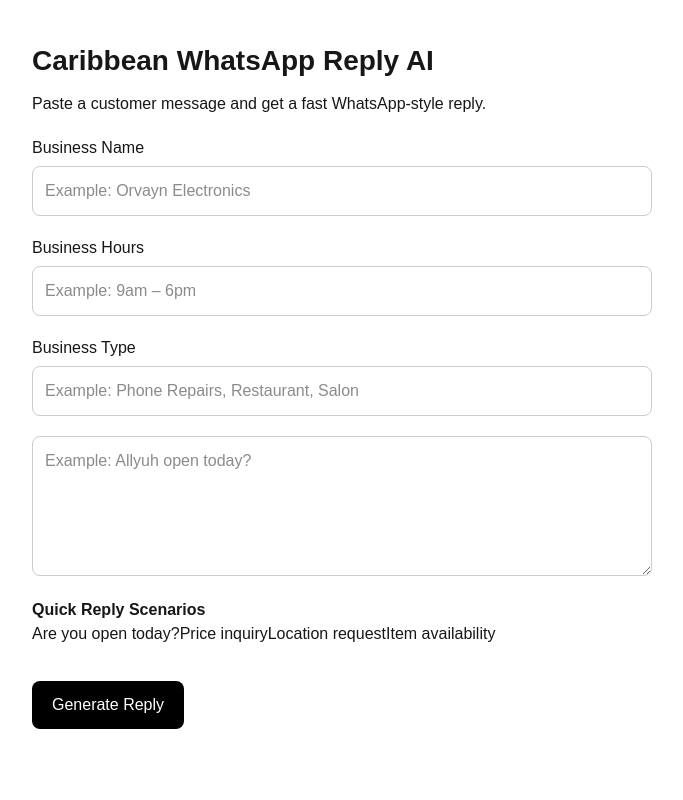
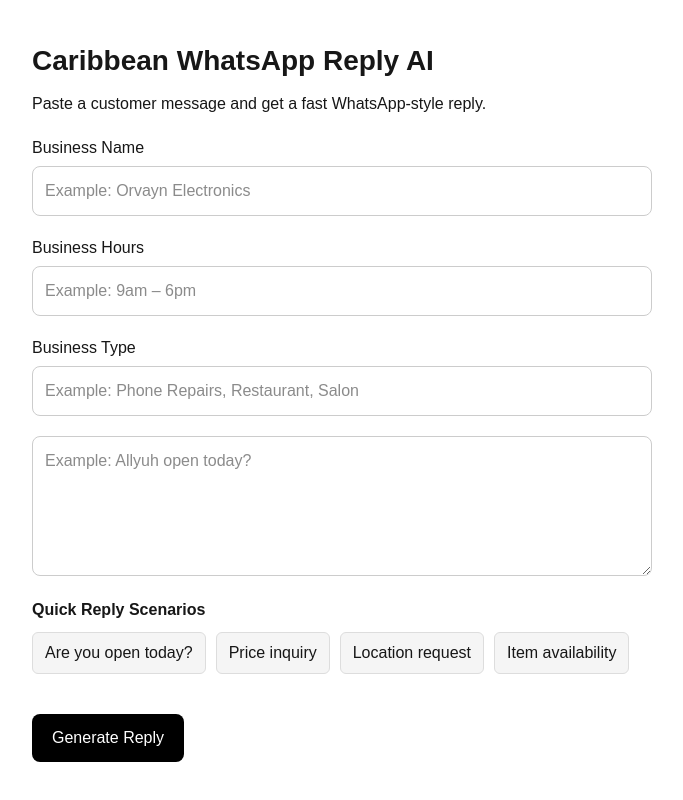
Before and after one commit to orvayndigital/caribbean-ai-reply, a Next.js app: page / in a window 1280 px wide. Shown: the whole page, without its empty margins (298-981 px from the left). Built offline with nearby package versions, Linux system fonts and the light colour scheme.

Commit message:
add whatsapp reply bubble

```diff
--- a/app/api/reply/route.ts
+++ b/app/api/reply/route.ts
@@ -22,9 +22,15 @@ Business name: ${businessName}
 Business hours: ${hours}
 Business type: ${businessType}
 
-Write 3 short WhatsApp-style replies the business can choose from.
-Keep them friendly and Caribbean conversational.
-Number them 1, 2, and 3.
+Write 3 short WhatsApp-style replies.
+
+Separate each reply with a line break.
+
+Format:
+
+1.
+2.
+3.
 `,
 },
   {
--- a/app/page.tsx
+++ b/app/page.tsx
@@ -122,24 +122,66 @@ export default function Home() {
         }}
       />
 {/* QUICK REPLY BUTTONS */}
-<div style={{ marginTop: "15px", marginBottom: "15px" }}>
-  <p style={{ fontWeight: "bold" }}>Quick Reply Scenarios</p>
+<div style={{ marginTop: "15px", marginBottom: "20px" }}>
+  <p style={{ fontWeight: "bold", marginBottom: "10px" }}>
+    Quick Reply Scenarios
+  </p>
 
-  <button onClick={() => setMessage("Are you open today?")}>
+  <div style={{ display: "flex", gap: "10px", flexWrap: "wrap" }}>
+
+    <button
+      onClick={() => setMessage("Are you open today?")}
+      style={{
+        padding: "8px 12px",
+        border: "1px solid #ddd",
+        borderRadius: "6px",
+        background: "#f5f5f5",
+        cursor: "pointer"
+      }}
+    >
       Are you open today?
     </button>
 
-  <button onClick={() => setMessage("How much is this item?")}>
+    <button
+      onClick={() => setMessage("How much is this item?")}
+      style={{
+        padding: "8px 12px",
+        border: "1px solid #ddd",
+        borderRadius: "6px",
+        background: "#f5f5f5",
+        cursor: "pointer"
+      }}
+    >
       Price inquiry
     </button>
 
-  <button onClick={() => setMessage("Where are you located?")}>
+    <button
+      onClick={() => setMessage("Where are you located?")}
+      style={{
+        padding: "8px 12px",
+        border: "1px solid #ddd",
+        borderRadius: "6px",
+        background: "#f5f5f5",
+        cursor: "pointer"
+      }}
+    >
       Location request
     </button>
 
-  <button onClick={() => setMessage("Do you have this item available?")}>
+    <button
+      onClick={() => setMessage("Do you have this item available?")}
+      style={{
+        padding: "8px 12px",
+        border: "1px solid #ddd",
+        borderRadius: "6px",
+        background: "#f5f5f5",
+        cursor: "pointer"
+      }}
+    >
       Item availability
     </button>
+
+  </div>
 </div>
 
       <button
```
Lines whose indentation alone changed are shown as unchanged.
